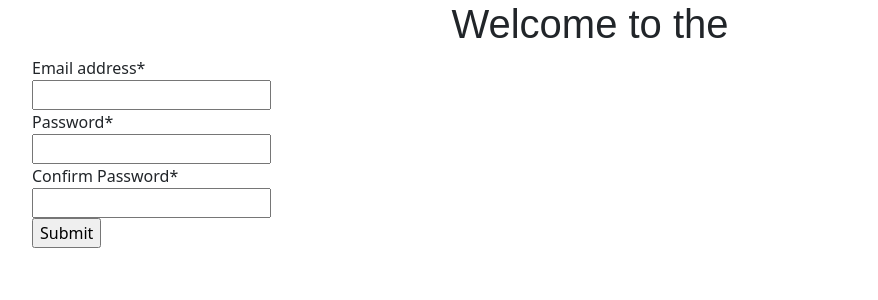
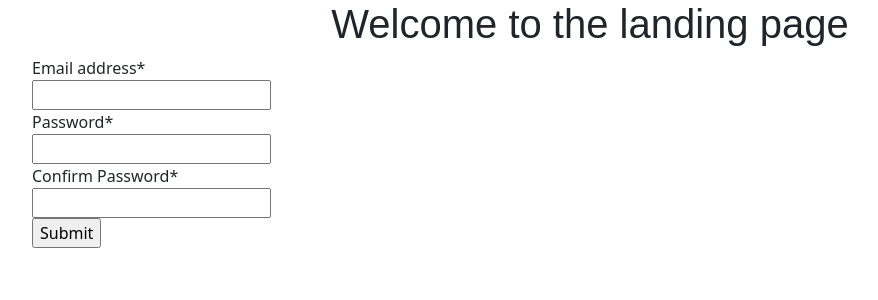
Before and after one commit to VincentGichohi/sponsorship, a Django app: page /credentials/ in a window 1280 px wide. Shown: the top 300 px of the page, without its empty margins (50-928 px from the left). Run offline with Django 4.2, Linux system fonts and the light colour scheme; some libraries are stand-ins or nearby versions.

Commit message:
edit the base template

```diff
--- a/templates/base.html
+++ b/templates/base.html
@@ -14,7 +14,7 @@
 </head>
 <body>
     <div class="header">
-        <h1>Welcome to the </h1>
+        <h1>Welcome to the landing page</h1>
     </div>
     <div class="container">
         {% block content %}
```
